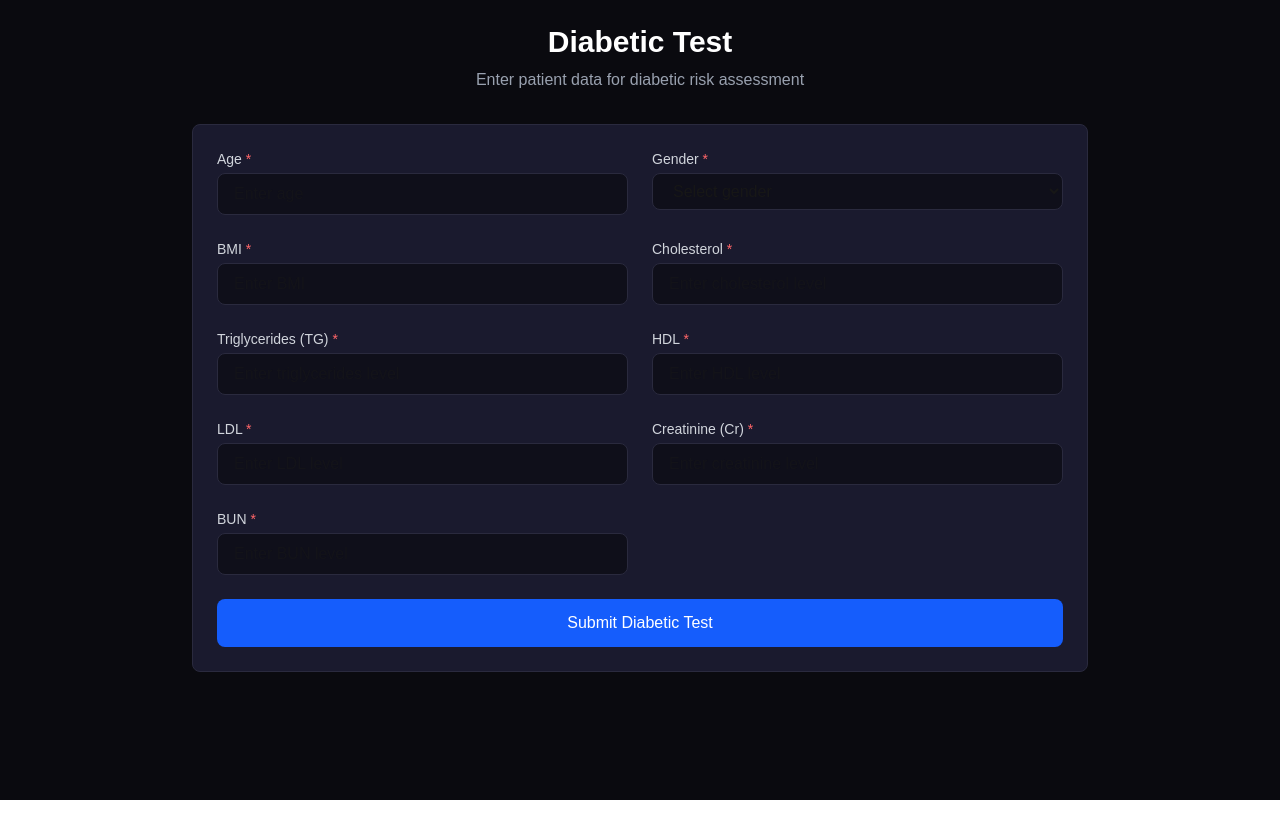
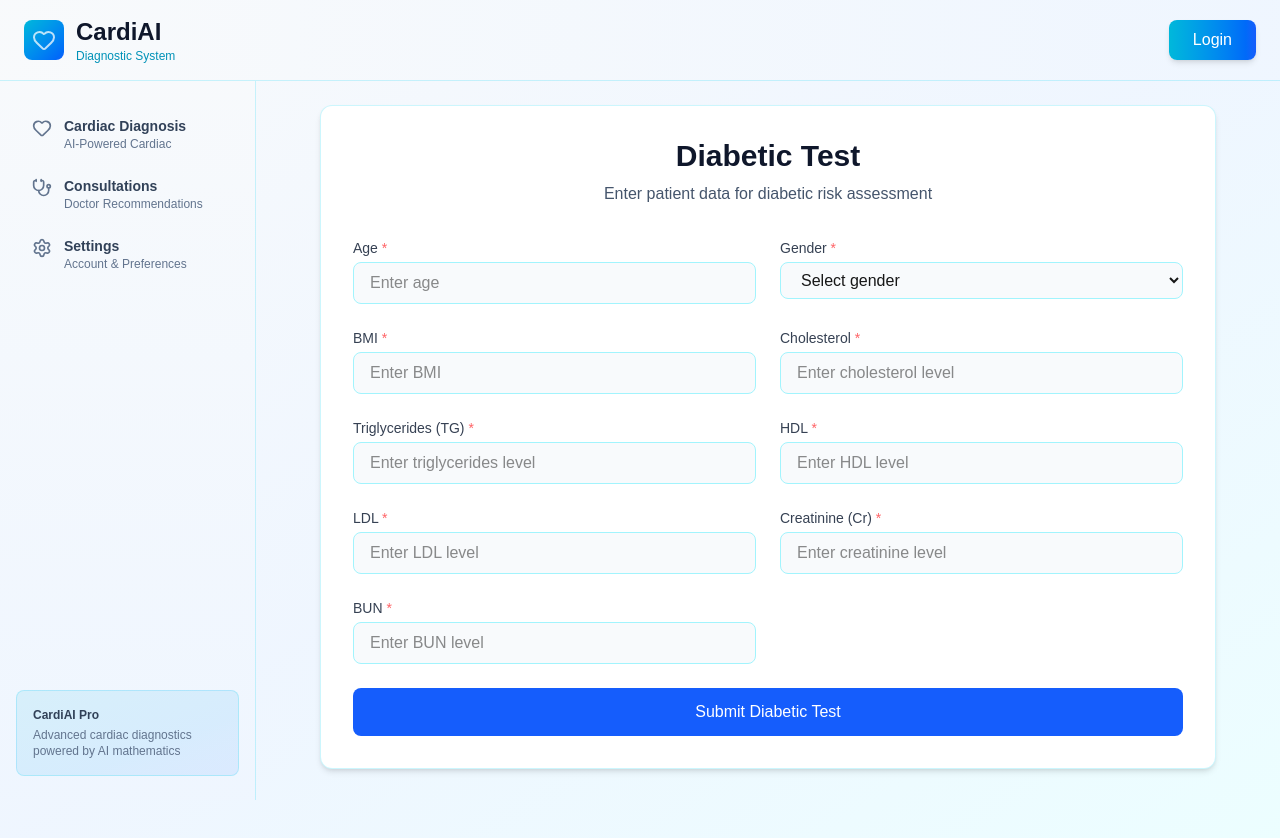
Before and after one commit to Y4Final-Research/AI-Powered_Cardiac_Diagnosis_Support_System-FrontEnd, a Next.js app: page /diabetic in a window 1280 px wide. Shown: the top 838 px of the page. Before the commit the page ends 800 px from the top, so only its background shows below. Built offline with nearby package versions, Linux system fonts and the light colour scheme.

Commit message:
feat: integrate header and side navigation components, enhance UI layout for diabetic page

```diff
--- a/src/app/diabetic/page.tsx
+++ b/src/app/diabetic/page.tsx
@@ -1,5 +1,8 @@
 "use client";
 import { useState, useEffect } from 'react';
+import Header from "@/components/header";
+import SideNavigation from "@/components/side-navigation";
+
 interface FormData {
   Age: string;
   Gender: string;
@@ -33,6 +36,10 @@ export default function DiabeticPage() {
   const [result, setResult] = useState<any>(null);
   const [loading, setLoading] = useState(false);
   const [fetchingData, setFetchingData] = useState(true);
+
+  // Auth state for header
+  const [isLoggedIn, setIsLoggedIn] = useState(false);
+  const [userName, setUserName] = useState<string | undefined>("User");
 
   // Fetch data when component mounts
   useEffect(() => {
@@ -83,6 +90,26 @@ export default function DiabeticPage() {
 
     fetchData();
   }, []);
+
+  useEffect(() => {
+    // Check login state and user name from localStorage
+    const token = localStorage.getItem("access_token");
+    setIsLoggedIn(!!token);
+    const name = localStorage.getItem("user_name");
+    if (name) setUserName(name);
+  }, []);
+
+  const handleLogout = () => {
+    localStorage.removeItem("access_token");
+    localStorage.removeItem("user_id");
+    localStorage.removeItem("user_name");
+    setIsLoggedIn(false);
+    // Optionally redirect or reload
+  };
+
+  const handleLogin = () => {
+    // Implement login logic or redirect to login page
+  };
 
   const handleChange = (e: React.ChangeEvent<HTMLInputElement | HTMLSelectElement>) => {
     const { name, value } = e.target;
@@ -197,11 +224,21 @@ export default function DiabeticPage() {
   };
 
   return (
-    <div className="min-h-screen bg-[#0a0a0f] p-6">
-      <div className="max-w-4xl mx-auto">
+    <div className="min-h-screen bg-gradient-to-br from-slate-50 via-blue-50 to-cyan-50">
+      <Header
+        isLoggedIn={isLoggedIn}
+        userName={userName}
+        onLogout={handleLogout}
+        onLogin={handleLogin}
+      />
+      <div className="flex">
+        <SideNavigation />
+        <main className="flex-1 lg:ml-64 pt-6 pb-20 px-6">
+          <div className="max-w-4xl mx-auto space-y-6">
+            <div className="bg-white border border-cyan-400/20 rounded-xl p-8 shadow-md">
               <div className="text-center mb-8">
-          <h1 className="text-3xl font-bold text-white mb-2">Diabetic Test</h1>
-          <p className="text-gray-400">Enter patient data for diabetic risk assessment</p>
+                <h1 className="text-3xl font-bold text-slate-900 mb-2">Diabetic Test</h1>
+                <p className="text-slate-600">Enter patient data for diabetic risk assessment</p>
                 {fetchingData && (
                   <div className="mt-4 text-blue-400 flex items-center justify-center gap-2">
                     <div className="w-4 h-4 border-2 border-blue-400 border-t-transparent rounded-full animate-spin"></div>
@@ -209,11 +246,9 @@ export default function DiabeticPage() {
                   </div>
                 )}
               </div>
-
-        <div className="bg-[#1a1a2e] border border-[#2a2a3e] rounded-lg p-6 mb-8">
               <form onSubmit={handleSubmit} className="grid grid-cols-1 md:grid-cols-2 gap-6">
                 <div>
-              <label htmlFor="Age" className="block text-sm font-medium text-gray-300 mb-1">
+                  <label htmlFor="Age" className="block text-sm font-medium text-gray-700 mb-1">
                     Age <span className="text-red-400">*</span>
                   </label>
                   <input
@@ -222,14 +257,13 @@ export default function DiabeticPage() {
                     name="Age"
                     value={formData.Age}
                     onChange={handleChange}
-                className={`w-full px-4 py-2 bg-[#0f0f1a] border rounded-lg ${errors.Age ? 'border-red-500' : 'border-[#2a2a3e]'} focus:outline-none focus:ring-2 focus:ring-blue-500`}
+                    className={`w-full px-4 py-2 bg-slate-50 border rounded-lg ${errors.Age ? 'border-red-500' : 'border-cyan-200'} focus:outline-none focus:ring-2 focus:ring-blue-500`}
                     placeholder="Enter age"
                   />
                   {errors.Age && <p className="mt-1 text-sm text-red-400">{errors.Age}</p>}
                 </div>
-
                 <div>
-              <label htmlFor="Gender" className="block text-sm font-medium text-gray-300 mb-1">
+                  <label htmlFor="Gender" className="block text-sm font-medium text-gray-700 mb-1">
                     Gender <span className="text-red-400">*</span>
                   </label>
                   <select
@@ -237,7 +271,7 @@ export default function DiabeticPage() {
                     name="Gender"
                     value={formData.Gender}
                     onChange={handleChange}
-                className={`w-full px-4 py-2 bg-[#0f0f1a] border rounded-lg ${errors.Gender ? 'border-red-500' : 'border-[#2a2a3e]'} focus:outline-none focus:ring-2 focus:ring-blue-500`}
+                    className={`w-full px-4 py-2 bg-slate-50 border rounded-lg ${errors.Gender ? 'border-red-500' : 'border-cyan-200'} focus:outline-none focus:ring-2 focus:ring-blue-500`}
                   >
                     <option value="">Select gender</option>
                     <option value="M">Male (M)</option>
@@ -245,9 +279,8 @@ export default function DiabeticPage() {
                   </select>
                   {errors.Gender && <p className="mt-1 text-sm text-red-400">{errors.Gender}</p>}
                 </div>
-
                 <div>
-              <label htmlFor="BMI" className="block text-sm font-medium text-gray-300 mb-1">
+                  <label htmlFor="BMI" className="block text-sm font-medium text-gray-700 mb-1">
                     BMI <span className="text-red-400">*</span>
                   </label>
                   <input
@@ -257,14 +290,13 @@ export default function DiabeticPage() {
                     value={formData.BMI}
                     onChange={handleChange}
                     step="0.1"
-                className={`w-full px-4 py-2 bg-[#0f0f1a] border rounded-lg ${errors.BMI ? 'border-red-500' : 'border-[#2a2a3e]'} focus:outline-none focus:ring-2 focus:ring-blue-500`}
+                    className={`w-full px-4 py-2 bg-slate-50 border rounded-lg ${errors.BMI ? 'border-red-500' : 'border-cyan-200'} focus:outline-none focus:ring-2 focus:ring-blue-500`}
                     placeholder="Enter BMI"
                   />
                   {errors.BMI && <p className="mt-1 text-sm text-red-400">{errors.BMI}</p>}
                 </div>
-
                 <div>
-              <label htmlFor="Chol" className="block text-sm font-medium text-gray-300 mb-1">
+                  <label htmlFor="Chol" className="block text-sm font-medium text-gray-700 mb-1">
                     Cholesterol <span className="text-red-400">*</span>
                   </label>
                   <input
@@ -274,14 +306,13 @@ export default function DiabeticPage() {
                     value={formData.Chol}
                     onChange={handleChange}
                     step="0.1"
-                className={`w-full px-4 py-2 bg-[#0f0f1a] border rounded-lg ${errors.Chol ? 'border-red-500' : 'border-[#2a2a3e]'} focus:outline-none focus:ring-2 focus:ring-blue-500`}
+                    className={`w-full px-4 py-2 bg-slate-50 border rounded-lg ${errors.Chol ? 'border-red-500' : 'border-cyan-200'} focus:outline-none focus:ring-2 focus:ring-blue-500`}
                     placeholder="Enter cholesterol level"
                   />
                   {errors.Chol && <p className="mt-1 text-sm text-red-400">{errors.Chol}</p>}
                 </div>
-
                 <div>
-              <label htmlFor="TG" className="block text-sm font-medium text-gray-300 mb-1">
+                  <label htmlFor="TG" className="block text-sm font-medium text-gray-700 mb-1">
                     Triglycerides (TG) <span className="text-red-400">*</span>
                   </label>
                   <input
@@ -291,14 +322,13 @@ export default function DiabeticPage() {
                     value={formData.TG}
                     onChange={handleChange}
                     step="0.1"
-                className={`w-full px-4 py-2 bg-[#0f0f1a] border rounded-lg ${errors.TG ? 'border-red-500' : 'border-[#2a2a3e]'} focus:outline-none focus:ring-2 focus:ring-blue-500`}
+                    className={`w-full px-4 py-2 bg-slate-50 border rounded-lg ${errors.TG ? 'border-red-500' : 'border-cyan-200'} focus:outline-none focus:ring-2 focus:ring-blue-500`}
                     placeholder="Enter triglycerides level"
                   />
                   {errors.TG && <p className="mt-1 text-sm text-red-400">{errors.TG}</p>}
                 </div>
-
                 <div>
-              <label htmlFor="HDL" className="block text-sm font-medium text-gray-300 mb-1">
+                  <label htmlFor="HDL" className="block text-sm font-medium text-gray-700 mb-1">
                     HDL <span className="text-red-400">*</span>
                   </label>
                   <input
@@ -308,14 +338,13 @@ export default function DiabeticPage() {
                     value={formData.HDL}
                     onChange={handleChange}
                     step="0.1"
-                className={`w-full px-4 py-2 bg-[#0f0f1a] border rounded-lg ${errors.HDL ? 'border-red-500' : 'border-[#2a2a3e]'} focus:outline-none focus:ring-2 focus:ring-blue-500`}
+                    className={`w-full px-4 py-2 bg-slate-50 border rounded-lg ${errors.HDL ? 'border-red-500' : 'border-cyan-200'} focus:outline-none focus:ring-2 focus:ring-blue-500`}
                     placeholder="Enter HDL level"
                   />
                   {errors.HDL && <p className="mt-1 text-sm text-red-400">{errors.HDL}</p>}
                 </div>
-
                 <div>
-              <label htmlFor="LDL" className="block text-sm font-medium text-gray-300 mb-1">
+                  <label htmlFor="LDL" className="block text-sm font-medium text-gray-700 mb-1">
                     LDL <span className="text-red-400">*</span>
                   </label>
                   <input
@@ -325,14 +354,13 @@ export default function DiabeticPage() {
                     value={formData.LDL}
                     onChange={handleChange}
                     step="0.1"
-                className={`w-full px-4 py-2 bg-[#0f0f1a] border rounded-lg ${errors.LDL ? 'border-red-500' : 'border-[#2a2a3e]'} focus:outline-none focus:ring-2 focus:ring-blue-500`}
+                    className={`w-full px-4 py-2 bg-slate-50 border rounded-lg ${errors.LDL ? 'border-red-500' : 'border-cyan-200'} focus:outline-none focus:ring-2 focus:ring-blue-500`}
                     placeholder="Enter LDL level"
                   />
                   {errors.LDL && <p className="mt-1 text-sm text-red-400">{errors.LDL}</p>}
                 </div>
-
                 <div>
-              <label htmlFor="Cr" className="block text-sm font-medium text-gray-300 mb-1">
+                  <label htmlFor="Cr" className="block text-sm font-medium text-gray-700 mb-1">
                     Creatinine (Cr) <span className="text-red-400">*</span>
                   </label>
                   <input
@@ -342,14 +370,13 @@ export default function DiabeticPage() {
                     value={formData.Cr}
                     onChange={handleChange}
                     step="0.1"
-                className={`w-full px-4 py-2 bg-[#0f0f1a] border rounded-lg ${errors.Cr ? 'border-red-500' : 'border-[#2a2a3e]'} focus:outline-none focus:ring-2 focus:ring-blue-500`}
+                    className={`w-full px-4 py-2 bg-slate-50 border rounded-lg ${errors.Cr ? 'border-red-500' : 'border-cyan-200'} focus:outline-none focus:ring-2 focus:ring-blue-500`}
                     placeholder="Enter creatinine level"
                   />
                   {errors.Cr && <p className="mt-1 text-sm text-red-400">{errors.Cr}</p>}
                 </div>
-
                 <div>
-              <label htmlFor="BUN" className="block text-sm font-medium text-gray-300 mb-1">
+                  <label htmlFor="BUN" className="block text-sm font-medium text-gray-700 mb-1">
                     BUN <span className="text-red-400">*</span>
                   </label>
                   <input
@@ -359,12 +386,11 @@ export default function DiabeticPage() {
                     value={formData.BUN}
                     onChange={handleChange}
                     step="0.1"
-                className={`w-full px-4 py-2 bg-[#0f0f1a] border rounded-lg ${errors.BUN ? 'border-red-500' : 'border-[#2a2a3e]'} focus:outline-none focus:ring-2 focus:ring-blue-500`}
+                    className={`w-full px-4 py-2 bg-slate-50 border rounded-lg ${errors.BUN ? 'border-red-500' : 'border-cyan-200'} focus:outline-none focus:ring-2 focus:ring-blue-500`}
                     placeholder="Enter BUN level"
                   />
                   {errors.BUN && <p className="mt-1 text-sm text-red-400">{errors.BUN}</p>}
                 </div>
-
                 <div className="md:col-span-2">
                   <button
                     type="submit"
@@ -376,18 +402,19 @@ export default function DiabeticPage() {
                 </div>
               </form>
             </div>
-
             {result && (
-          <div className="bg-[#1a1a2e] border border-[#2a2a3e] rounded-lg p-6">
-            <h2 className="text-xl font-bold text-white mb-4">Test Results</h2>
-            <div className="bg-[#0f0f1a] border border-[#2a2a3e] rounded-lg p-4">
-              <pre className="text-white whitespace-pre-wrap break-words">
+              <div className="bg-white border border-cyan-400/20 rounded-xl p-6 shadow-md">
+                <h2 className="text-xl font-bold text-slate-900 mb-4">Test Results</h2>
+                <div className="bg-slate-50 border border-cyan-200 rounded-lg p-4">
+                  <pre className="text-slate-800 whitespace-pre-wrap break-words">
                     {typeof result === 'object' ? JSON.stringify(result, null, 2) : result}
                   </pre>
                 </div>
               </div>
             )}
           </div>
+        </main>
+      </div>
     </div>
   );
 }
```
Lines whose indentation alone changed are shown as unchanged.
